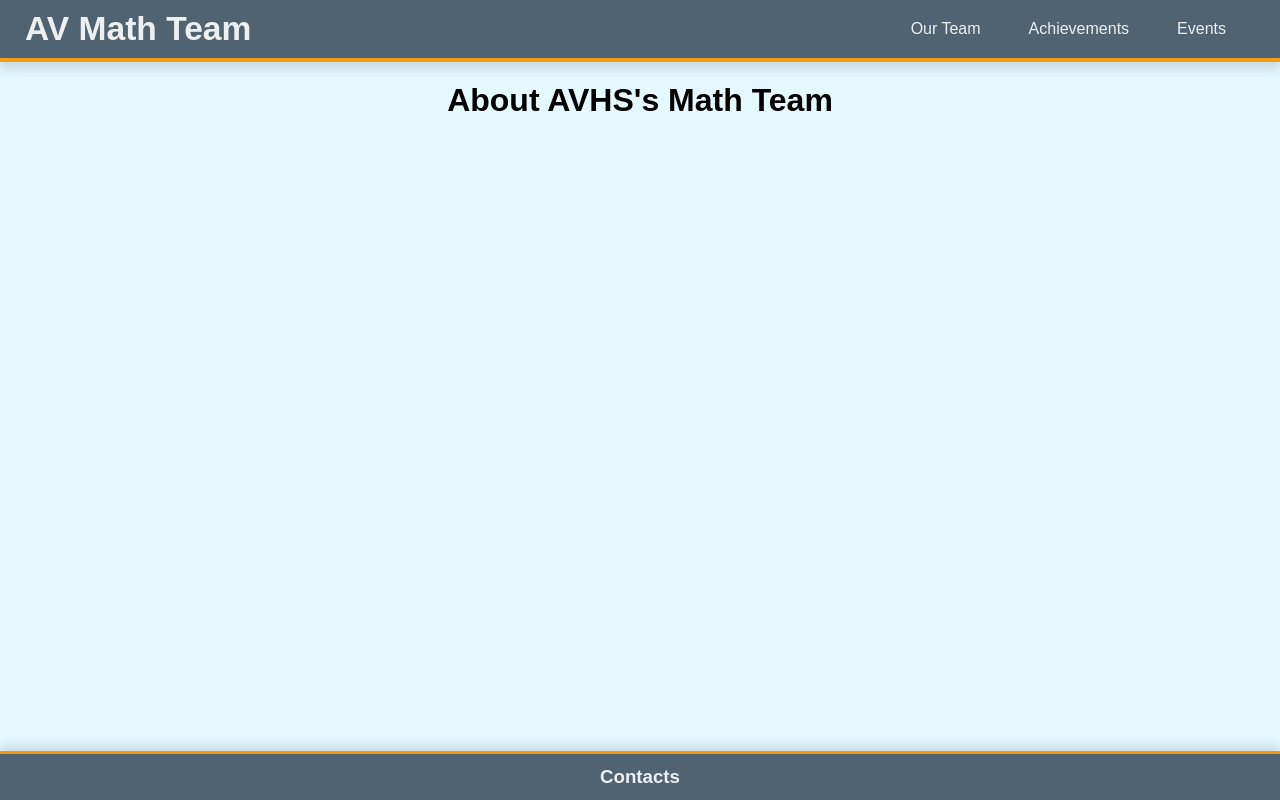
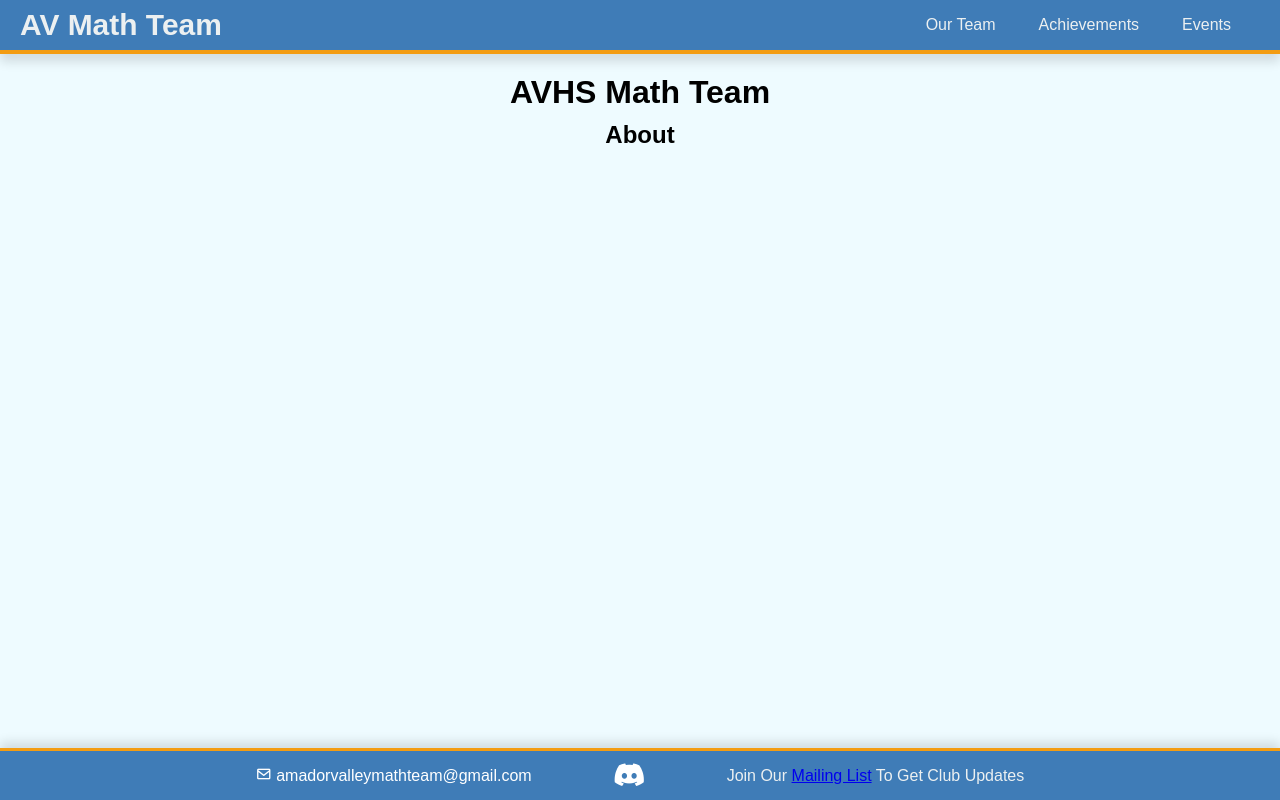
Before and after one commit to anaym952/AV-Math-Team-Website, a Flask app: page / in a window 1280 px wide. Run offline with Flask 3, Linux system fonts and the light colour scheme.

Commit message:
Completed footer and general CSS improvements

```diff
--- a/static/style.css
+++ b/static/style.css
@@ -9,7 +9,7 @@
 }
 
 html, body{
-    background-color: rgb(228, 249, 255);
+    background-color: rgb(238, 251, 255);
     height: 100%;
     display: flex;
     flex-direction: column;
@@ -24,8 +24,8 @@ nav{
     display: flex;
     align-items: center;
     justify-content: space-between;
-    padding: 10px 25px;
-    background: rgba(44, 62, 80, 0.8);
+    padding: 8px 20px;
+    background: rgba(20, 93, 165, 0.8);
     box-shadow: 0 8px 10px rgba(0, 0, 0, 0.12);
     z-index: 1000;
     border-bottom: 4px solid rgb(243, 156, 18);
@@ -34,13 +34,13 @@ nav{
 .logo a{
     text-decoration: none;
     color: rgb(236, 240, 241);
-    font-size: 1.4rem;
+    font-size: 1.6rem;
 }
 
 .options ul{
     display: flex;
     list-style: none;
-    gap: 20px;
+    gap: 15px;
     margin-right: 15px;
 }
 
@@ -55,10 +55,6 @@ nav{
     color: rgb(243, 156, 18);
 }
 
-.options ul a:hover{
-    color: rgb(243, 156, 18);
-}
-
 
 
 /* General Body For Each Page */
@@ -69,6 +65,10 @@ nav{
     margin-top: 20px;
 }
 
+#header{
+    font-weight:800;
+}
+
 
 
 /* Footer */
@@ -77,8 +77,27 @@ footer{
     box-shadow: 0 -6px 10px rgba(0, 0, 0, 0.12);
     border-top: 3px solid rgb(243, 156, 18);
     color: rgb(236, 240, 241);
-    background-color: rgba(44, 62, 80, 0.8);
+    background-color: rgba(20, 93, 165, 0.8);
     align-items: center;
     text-align: center;
-    padding: 12px 20px;
+    padding: 6px 6px;
 }
+
+.footer_container ul{
+    display: flex;
+    list-style: none;
+    gap: 80px;
+    align-items: center;
+    justify-content: center;
+
+}
+
+.email{
+    color: white;
+    text-decoration: none;
+}
+
+.discord i{
+    color: white;
+    font-size: 35px;
+}
--- a/templates/achievements.html
+++ b/templates/achievements.html
@@ -12,7 +12,7 @@
     {% include 'navbar.html' %}
 
     <div class="page-content">
-        <h1>Past Competitions & Scores</h1>
+        <h1 id="header">Past Competitions & Scores</h1>
     </div>
 
     {% include 'contact.html' %}
--- a/templates/contact.html
+++ b/templates/contact.html
@@ -3,14 +3,33 @@
 <head>
     <meta charset="UTF-8"/>
     <meta name="viewport" content="width=device-width, initial-scale=1.0"/>
+    <link rel="stylesheet" href="https://cdn.jsdelivr.net/npm/boxicons@latest/css/boxicons.min.css">
     <link rel="stylesheet" href="/static/style.css">
 </head>
 
 <body>
 
     <footer>
-        <div>
-            <h3>Contacts</h3>
+        <div class="footer_container">
+            <ul>
+                <li>
+                    <a class="email" href="mailto:amadorvalleymathteam@gmail.com">
+                        <i class='bx bx-envelope' alt="Email icon"></i>
+                        amadorvalleymathteam@gmail.com
+                    </a>
+                </li>
+                <li>
+                    <a class="discord" href="https://discord.gg/X85YXS3C" target="_blank">
+                        <i class='bx bxl-discord-alt' alt="Discord logo"></i>
+                    </a>
+                </li>
+                <li>
+                    Join Our
+                    <a class="mailing-list" href="https://forms.gle/hkL33ppQPopXVcnF7" target="_blank">
+                        Mailing List</a>
+                    To Get Club Updates
+                </li>
+            </ul>
         </div>
     </footer>
 
--- a/templates/events.html
+++ b/templates/events.html
@@ -12,7 +12,7 @@
     {% include 'navbar.html' %}
 
     <div class="page-content">
-        <h1>Our Events</h1>
+        <h1 id="header">Our Events</h1>
     </div>
 
     {% include 'contact.html' %}
--- a/templates/home.html
+++ b/templates/home.html
@@ -12,7 +12,8 @@
     {% include 'navbar.html' %}
 
     <div class="page-content">
-        <h1>About AVHS's Math Team</h1>
+        <h1 id="header" style="margin-bottom: 10px;">AVHS Math Team</h1>
+        <h2>About</h2>
     </div>
 
     {% include 'contact.html' %}
--- a/templates/navbar.html
+++ b/templates/navbar.html
@@ -11,7 +11,7 @@
     <nav>
         <div class="logo">
             <a href="{{url_for('home')}}">
-                <h2>AV Math Team</h2>
+                <h3>AV Math Team</h3>
             </a>
         </div>
         <div class="options">
--- a/templates/team.html
+++ b/templates/team.html
@@ -12,7 +12,7 @@
     {% include 'navbar.html' %}
 
     <div class="page-content">
-        <h1>Our Team of Officers</h1>
+        <h1 id="header">Our Team of Officers</h1>
     </div>
 
     {% include 'contact.html' %}
```
